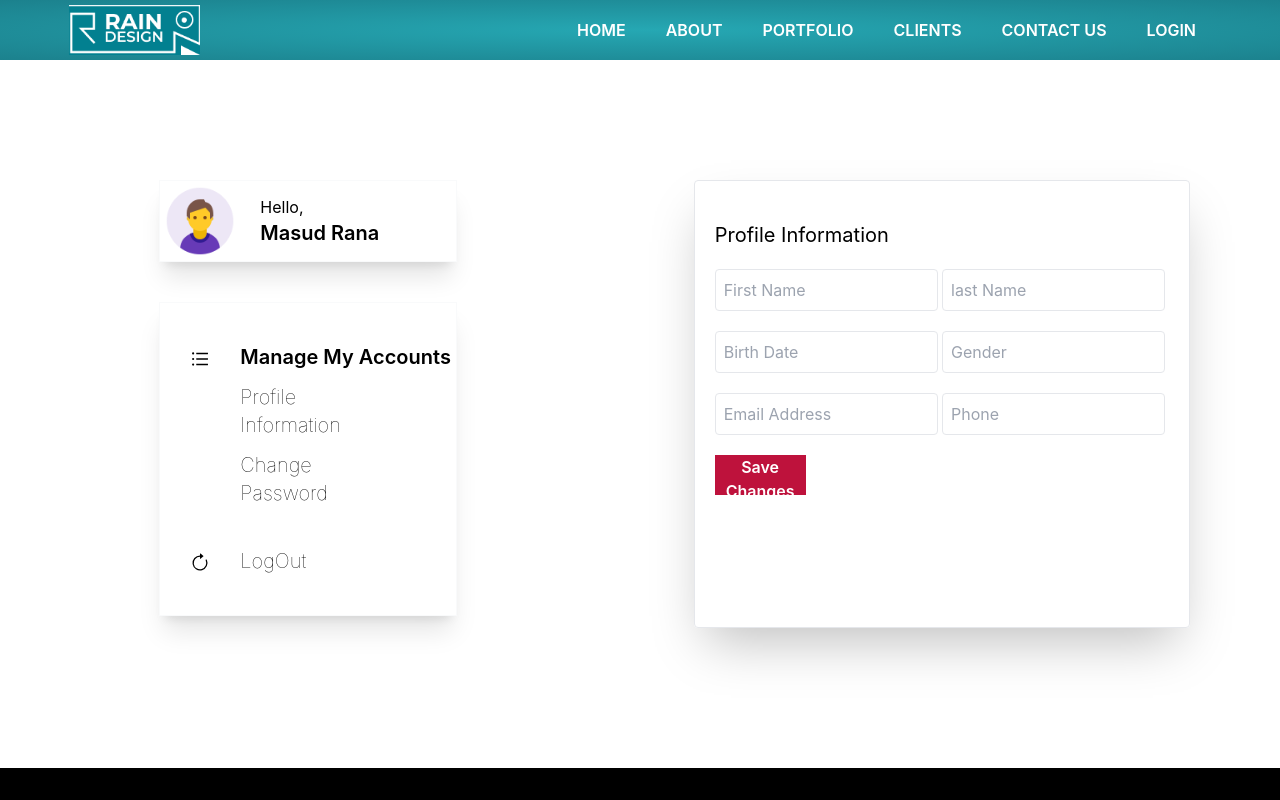
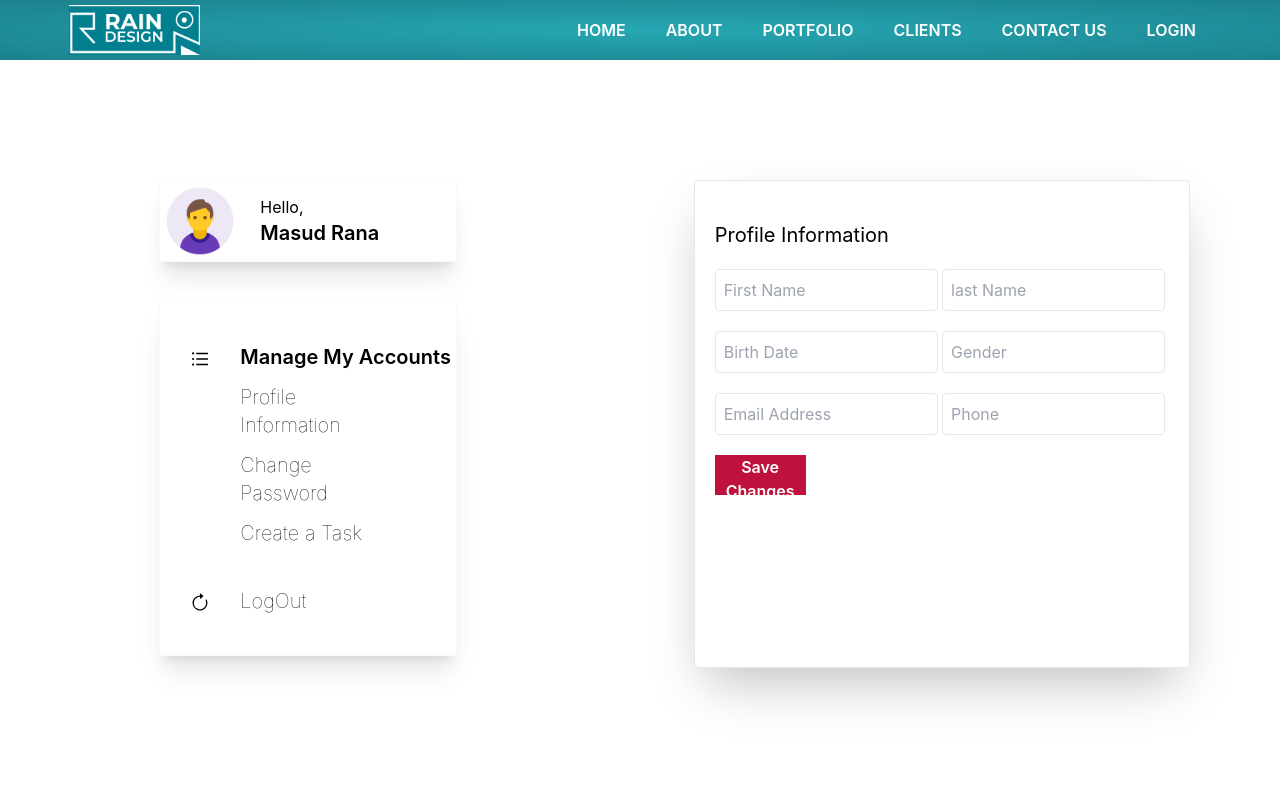
Before and after one commit to MasudRana15924/MicroTaskBidz-Frontend, a React (Create React App) app: page /user-info in a window 1280 px wide. Shown: the top 800 px of the page. Built offline with nearby package versions, Linux system fonts and the light colour scheme.

Commit message:
User dashboard Link updated

```diff
--- a/src/pages/user/UserSidebar.js
+++ b/src/pages/user/UserSidebar.js
@@ -20,11 +20,14 @@ const UserSidebar = () => {
                     <AiOutlineUnorderedList className="mt-1 w-20 h-5"></AiOutlineUnorderedList>
                     <h2 className="text-xl  font-semibold"> Manage My Accounts </h2>
                 </div>
-                <Link>
+                <Link to="/user-info">
                 <h2 className="text-xl font-thin  mx-20 mt-3">Profile Information</h2>
                 </Link>
-                <Link>
+                <Link to="/user/changepasswor">
                 <h2 className="text-xl font-thin mx-20 mt-3"> Change Password</h2>
+                </Link>
+                <Link to="/user/create-task">
+                <h2 className="text-xl font-thin mx-20 mt-3">Create a Task </h2>
                 </Link>
 
                 <div className="flex items-center mt-10 mb-10">
```
